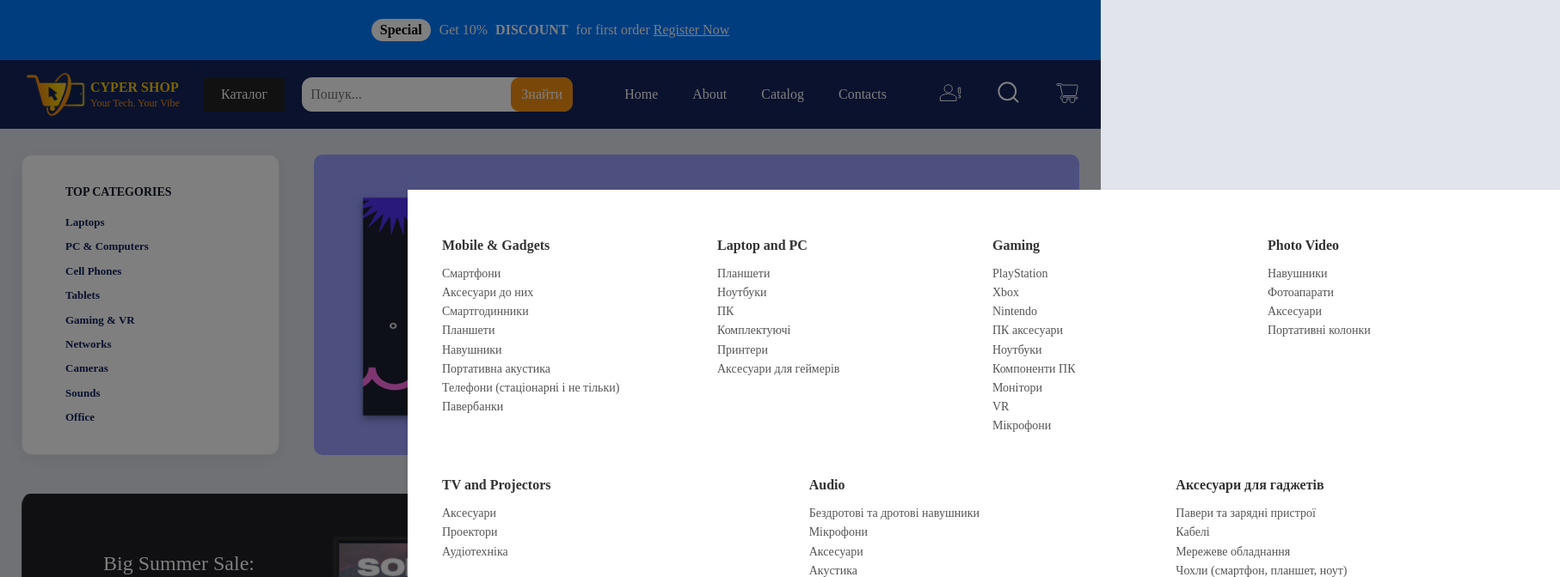
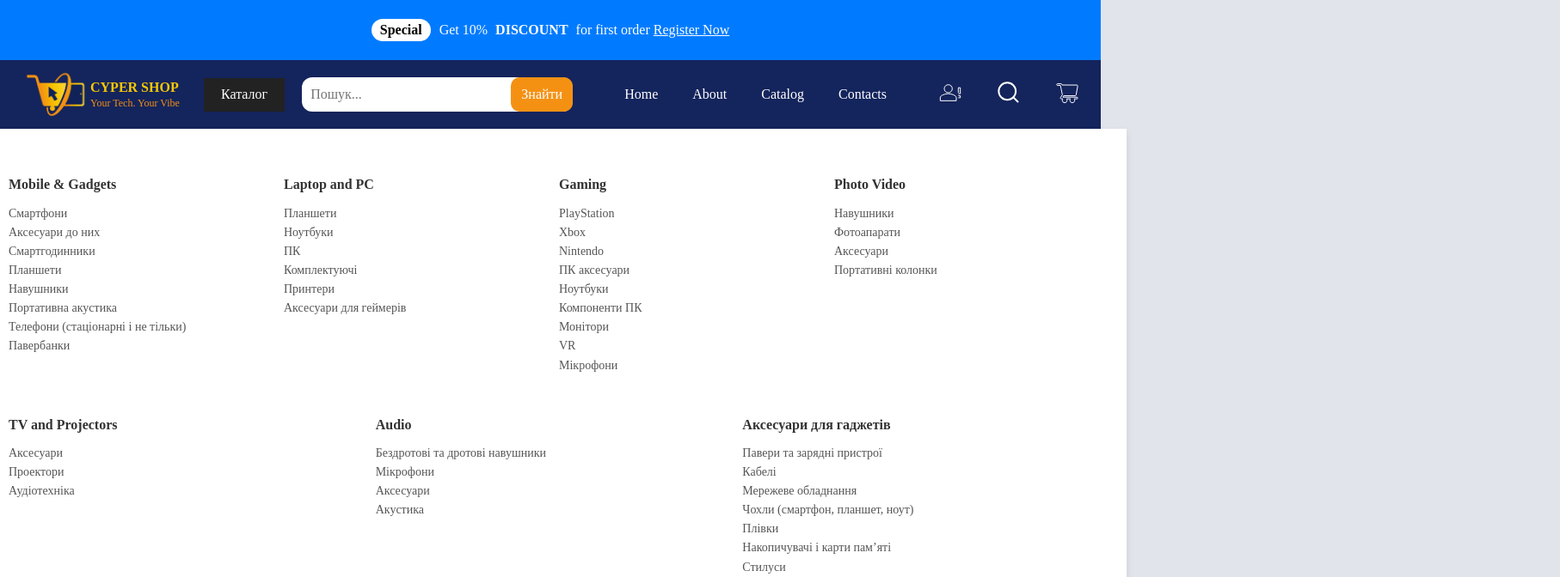
Before and after one commit to MelVikt/web-project, a React (Vite) app: page / in a window 1280 px wide. Both pictures are taken after a click on the button "Каталог". Shown: the top 672 px of the page at 86% size, 1814 px wide, since content can reach past the window. Built offline with nearby package versions, Linux system fonts and the light colour scheme.

Commit message:
changed CatalogMenu

```diff
--- a/src/widgets/catalogMenu/ui/CatalogMenu.scss
+++ b/src/widgets/catalogMenu/ui/CatalogMenu.scss
@@ -1,5 +1,4 @@
 .catalog-wrapper {
-  position: relative;
   z-index: 1000;
 
   .catalog-button {
@@ -21,16 +20,18 @@
     z-index: 998; // менше за dropdown, але більше за все інше
   }
 .catalog-dropdown {
-    position: absolute;
-    top: 100%;
-    left: 0;
-    width: 100vw;
+  position: fixed;
+  left: 50%;
+  transform: translateX(-50%);
+  max-width: 1440px;
+  width: 100%;
   background-color: white;
   display: flex;
   flex-wrap: wrap;
   padding: 30px;
-    box-shadow: 0 4px 8px rgba(0,0,0,0.1);
+  box-shadow: 0 4px 8px rgba(0, 0, 0, 0.1);
   z-index: 999;
+
 
     .catalog-column {
       flex: 1 1 20%;
--- a/src/widgets/catalogMenu/ui/CatalogMenu.tsx
+++ b/src/widgets/catalogMenu/ui/CatalogMenu.tsx
@@ -1,49 +1,103 @@
+// src/widgets/catalogMenu/ui/CatalogMenu.tsx
 import React, { useEffect, useRef, useState } from "react";
 import "./CatalogMenu.scss";
 import catalogData, { type CatalogCategory } from "../model/catalogData";
 
-export const CatalogMenu: React.FC = () => {
+type Props = {
+  headerRef: React.RefObject<HTMLDivElement | null>;
+};
+
+export const CatalogMenu: React.FC<Props> = ({ headerRef }) => {
   const [isOpen, setIsOpen] = useState(false);
-  const [menuPosition, setMenuPosition] = useState({ top: 0, left: 0});
+  const [menuTop, setMenuTop] = useState<number>(0);
 
+  const menuRef = useRef<HTMLDivElement | null>(null);
+  const buttonRef = useRef<HTMLButtonElement | null>(null);
 
-  const menuRef = useRef <HTMLDivElement>(null)
-  const buttonRef = useRef<HTMLButtonElement>(null);
+const updatePosition = () => {
+  if (headerRef?.current) {
+    const rect = headerRef.current.getBoundingClientRect();
+    setMenuTop(rect.bottom); // без scrollY
+  } else {
+    setMenuTop(0);
+  }
+};
 
   const toggleMenu = () => {
-    if (!isOpen && buttonRef.current) {
-      const rect = buttonRef.current.getBoundingClientRect()
-      setMenuPosition({
-        top: rect.bottom,
-        left: rect.left,
-      });
+    if (!isOpen) {
+      updatePosition();
     }
-      setIsOpen((prev) => !prev);
+    setIsOpen((p) => !p);
   };
 
+  useEffect(() => {
+    if (!isOpen) return;
+    const handler = () => updatePosition();
+    window.addEventListener("resize", handler);
+    window.addEventListener("scroll", handler, { passive: true });
+    return () => {
+      window.removeEventListener("resize", handler);
+      window.removeEventListener("scroll", handler);
+    };
+  }, [isOpen, headerRef]);
 
-  useEffect (() => {
-    const handleClickOutside = (event: MouseEvent) => {
-      if (menuRef.current && !menuRef.current.contains(event.target as Node)) {
+  // Закрытие по клику вне меню / вне кнопки
+// Закрытие по клику вне меню / вне кнопки
+useEffect(() => {
+  const handleClickOutside = (ev: MouseEvent) => {
+    const target = ev.target as Node;
+
+    // 1. Якщо це клік по скролбару – ігноруємо
+    if (ev.clientX >= document.documentElement.clientWidth) {
+      return; // клік в області вертикального скролбара
+    }
+
+    if (
+      menuRef.current &&
+      !menuRef.current.contains(target) &&
+      buttonRef.current &&
+      !buttonRef.current.contains(target)
+    ) {
       setIsOpen(false);
     }
   };
-    document.addEventListener("mousedown", handleClickOutside);
-      return () => {
-        document.removeEventListener ("mousedown", handleClickOutside);
-      };
+
+  document.addEventListener("click", handleClickOutside);
+  return () => document.removeEventListener("click", handleClickOutside);
 }, []);
 
+
   return (
-    <>
     <div className="catalog-wrapper">
-        <button className="catalog-button" onClick={toggleMenu} ref={buttonRef}>Каталог</button>
+      <button className="catalog-button" onClick={toggleMenu} ref={buttonRef}>
+        Каталог
+      </button>
 
       {isOpen && (
         <>
-          <div className="catalog-menu-container" ref={menuRef}></div>
-            <div className="overlay" />
-            <div className="catalog-dropdown" ref={menuRef} style={{ position: "absolute", top: menuPosition.top, left: menuPosition.left }}>
+          {/* overlay начинается под хедером */}
+          <div
+            className="overlay"
+            style={{
+              top: menuTop,
+              bottom: 0,
+            }}
+          />
+
+          {/* fixed, центр, max-width 1440px */}
+          <div
+            className="catalog-dropdown"
+            ref={menuRef}
+            style={{
+              position: "fixed",
+              top: menuTop,
+              left: "50%",
+              transform: "translateX(-50%)",
+              width: "100%",
+              maxWidth: 1440, // React числом превратит в 1440px
+              zIndex: 2000,
+            }}
+          >
             {catalogData.map((category: CatalogCategory, index: number) => (
               <div className="catalog-column" key={index}>
                 <h3>{category.title}</h3>
@@ -58,6 +112,5 @@ export const CatalogMenu: React.FC = () => {
         </>
       )}
     </div>
-    </>
   );
 };
--- a/src/widgets/header/ui/header.tsx
+++ b/src/widgets/header/ui/header.tsx
@@ -1,4 +1,4 @@
-import { useState, useMemo } from 'react'
+import { useState, useMemo, useRef } from 'react'
 import logo from '../../../shared/assets/icons/cyper-logo.svg'
 import '../../../pages/home/Home.scss'
 import './header.scss'
@@ -6,7 +6,7 @@ import { CatalogMenu } from '../../catalogMenu'
 
 export const Header = () => {
  const [query, setQuery] = useState("");
-
+  const headerRef = useRef<HTMLDivElement | null>(null);
   const handleSearch: React.ChangeEventHandler<HTMLInputElement> = (e) => {
     setQuery(e.target.value);
   };
@@ -20,7 +20,7 @@ export const Header = () => {
           </p>
       </div>
 
-      <div className='branding'>
+      <div className='branding' ref={headerRef}>
         <div className="branding__logo">
           <img src= {logo} alt="logo" className="branding__image" />
           <div className="branding__text">
@@ -29,7 +29,8 @@ export const Header = () => {
           </div>
         </div>
 
-<CatalogMenu />
+        <CatalogMenu headerRef={headerRef} />
+
         <div className="search">
           <input
             type="text"
```
Lines whose indentation alone changed are shown as unchanged.
